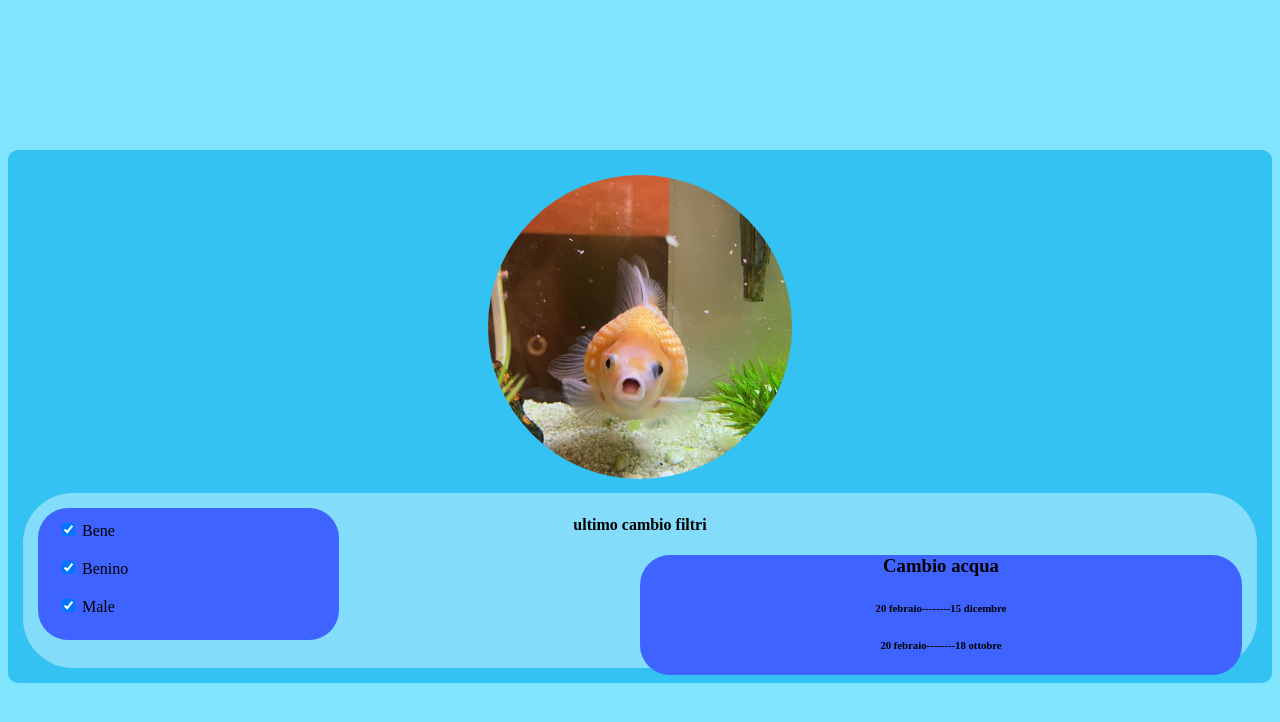
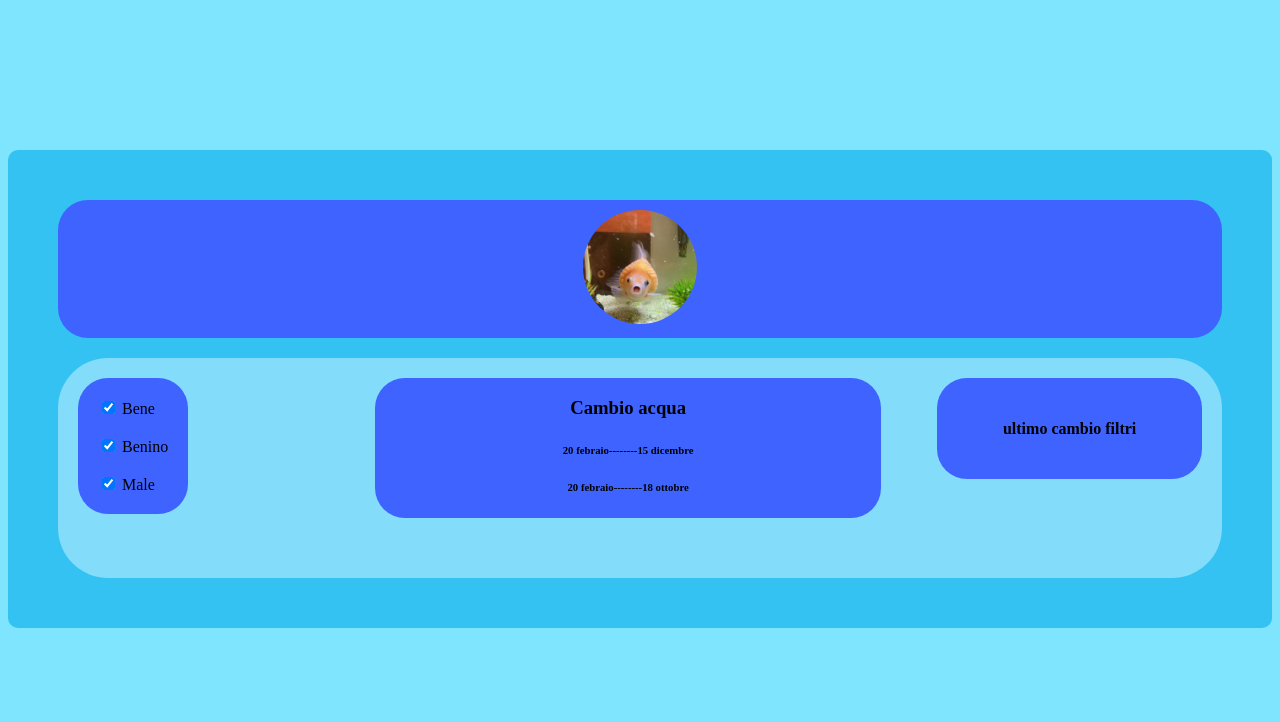
Before and after one commit to Matteoschi/Lazzaro, a plain HTML site: page index.html in a window 1280 px wide. Drawn offline with Linux system fonts and the light colour scheme.

Commit message:
Update lazzaro.css

```diff
--- a/lazzaro.css
+++ b/lazzaro.css
@@ -2,44 +2,52 @@ body{
     background-color: rgb(127, 229, 255);
 }
 .scheda{
-    padding: 15px;
+    padding: 50px;
     margin-top: 150px;
-    width: auto;
     background-color: rgb(51, 194, 241);
-    height: auto;
     text-align: center;
     border-radius: 10px;
+
 }
 .profilo{
-    height: auto;
     text-align: center;
+    background-color: rgb(63, 99, 255);
     border-radius: 30px;
     padding: 10px;
+    margin-bottom: 20px;
+
 }
 .foto_profilo{
-    width: 25%;
+    width: 10%;
+    height: 10%;
     border-radius: 50%;
 }
 .scheda_cambio{
+    height: 180px;
     border-radius: 50px;
-    padding: 15px;
+    padding: 20px;
     background-color: rgb(131, 220, 250);
-    height: 145px;
 }
 .checkbox{
-    padding-left: 20px;
+    padding: 20px;
     text-align: left;
-    height: 120px;
-    margin-right: 75%;
     border-radius: 30px;
-    padding-top: 1%;
     background-color: rgb(63, 99, 255);
-    margin-bottom: -145px;
+    float: left;
+}
+.filtri{
+    width: 20%;
+    padding: 20px;
+    text-align: center;
+    border-radius: 30px;
+    background-color: rgb(63, 99, 255);
+    float: right;
+    margin-left: 5%;
 }
 .ricorrenze{
+    float: right;
+    width: 45%;
     text-align: center;
-    height:120px;
-    margin-left: 50%;
     border-radius: 30px;
     background-color: rgb(63, 99, 255);
 }
```
